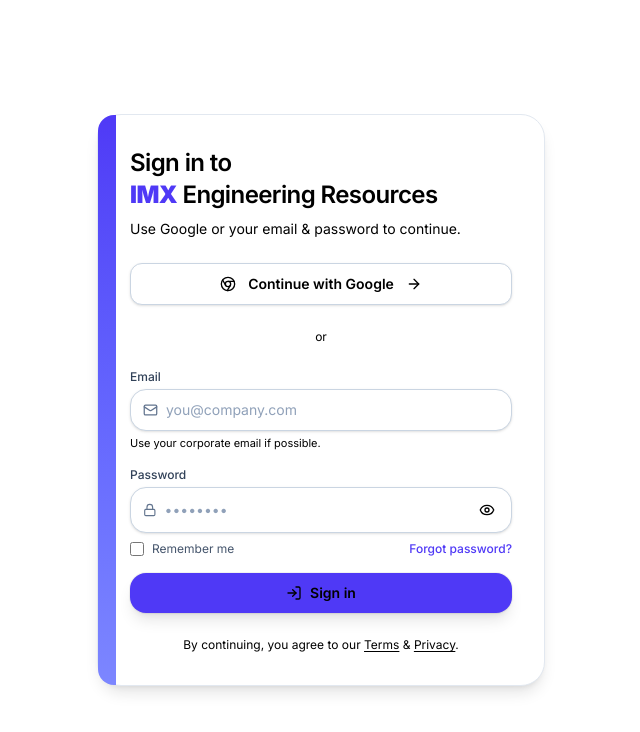
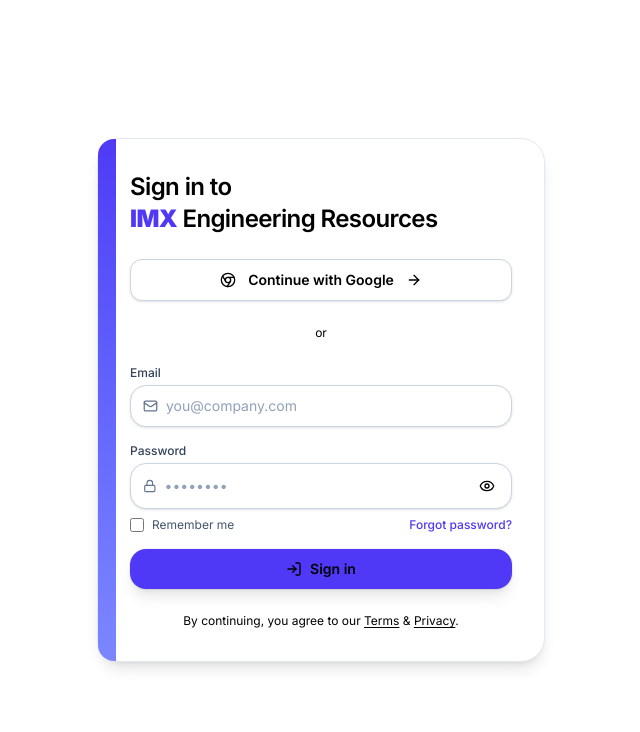
Before and after one commit to raflyrayhan/imx-calc, a Next.js app: page /login in a window 1280 px wide. Shown: the top 732 px of the page, without its empty margins (319-959 px from the left). Built offline with nearby package versions, Linux system fonts and the light colour scheme; no server answers.

Commit message:
new updates

```diff
--- a/app/login/page.tsx
+++ b/app/login/page.tsx
@@ -113,9 +113,6 @@
             <span className="block text-indigo-600"><strong className="text-indigo-600">IMX</strong> Engineering Resources</span>
           </motion.h1>
 
-          <motion.p variants={itemEnter} className="mt-2 text-sm text-slate-600">
-            Use Google or your email & password to continue.
-          </motion.p>
 
           {/* OAuth button */}
           <motion.div variants={itemEnter} className="mt-6">
@@ -160,9 +157,7 @@
                     aria-describedby="email-help"
                   />
                 </div>
-                <p id="email-help" className="mt-1 text-[11px] text-slate-500">
-                  Use your corporate email if possible.
-                </p>
+
               </div>
 
               <div>
```
